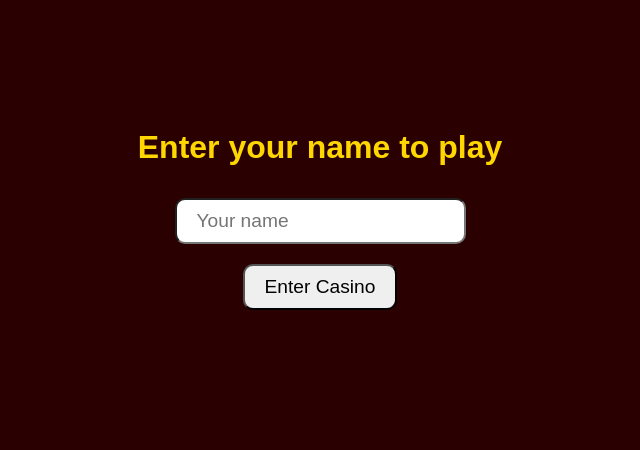
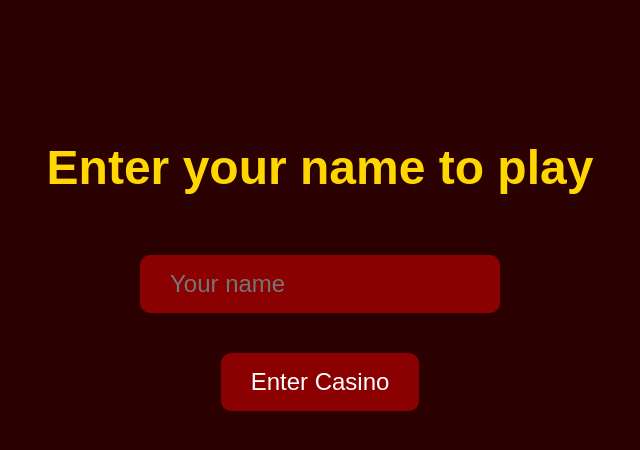
Before and after one commit to firnirma/project, a Flask app: page /login in a window 1280 px wide. Shown: the top 450 px of the page, without its empty margins (320-960 px from the left). Run offline with Flask 2, Linux system fonts and the light colour scheme.

Commit message:
Update login.html
new

```diff
--- a/templates/login.html
+++ b/templates/login.html
@@ -2,7 +2,7 @@
 <html lang="en">
 <head>
     <meta charset="UTF-8">
-    <title>Casino Login</title>
+    <title>Login to Casino</title>
     <style>
         body {
             background-color: #2a0000;
@@ -11,20 +11,38 @@
             text-align: center;
             padding-top: 100px;
         }
+        h1 {
+            font-size: 3em;
+            margin-bottom: 40px;
+        }
         input, button {
-            font-size: 1.2em;
-            padding: 10px 20px;
-            margin: 10px;
+            padding: 15px 30px;
+            font-size: 1.5em;
+            margin: 20px;
             border-radius: 10px;
+            border: none;
+            background-color: darkred;
+            color: white;
+            cursor: pointer;
+            transition: background-color 0.2s;
+        }
+        input {
+            width: 300px;
+        }
+        button:hover {
+            background-color: crimson;
         }
     </style>
 </head>
 <body>
+
     <h1>Enter your name to play</h1>
+
     <form method="post">
         <input type="text" name="name" required placeholder="Your name">
         <br>
         <button type="submit">Enter Casino</button>
     </form>
+
 </body>
 </html>
```
